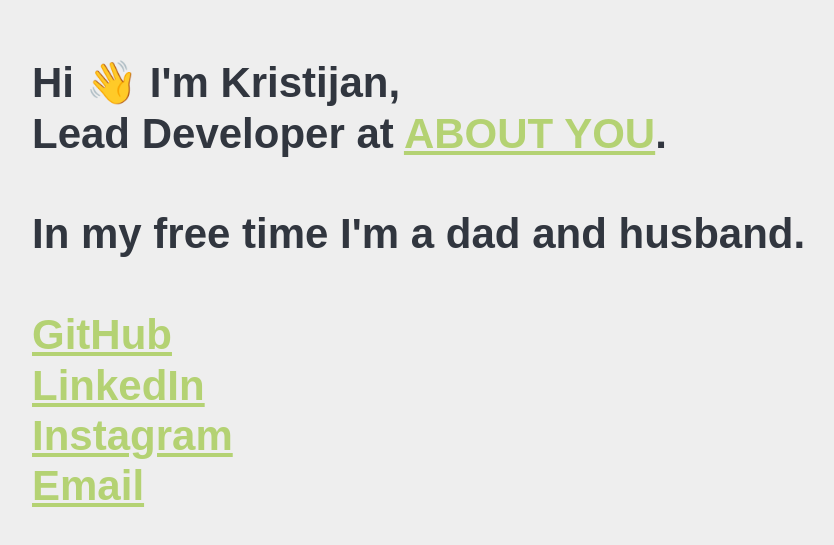
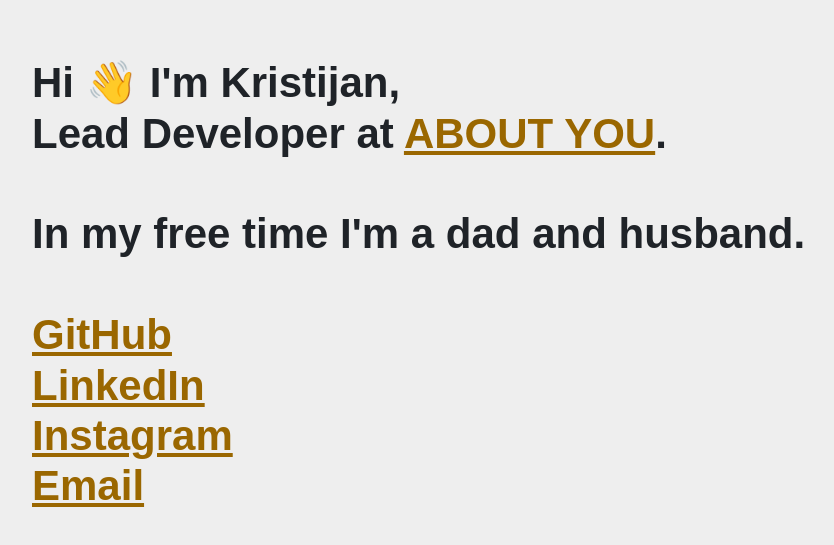
Before and after one commit to kristijanbambir/kristijanbambir.github.com, a Next.js app: page / in a window 1280 px wide. Shown: the part 115-660 px from the top of the page, without its empty margins (28-862 px from the left). Built offline with nearby package versions, Linux system fonts and the light colour scheme; a web font is replaced by a local one.

Commit message:
Update light colors

```diff
--- a/src/app/globals.css
+++ b/src/app/globals.css
@@ -1,7 +1,7 @@
 :root {
-  --text-color: #31363f;
+  --text-color: #1f2328;
   --background-color: #eeeeee;
-  --link-color: #b4d273;
+  --link-color: #9a6700;
 }
 
 body {
```
